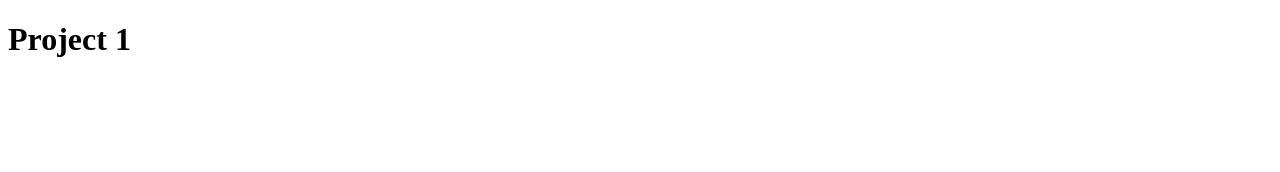
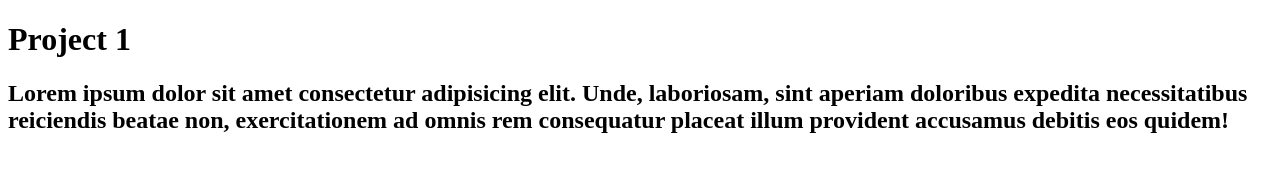
Before and after one commit to PDTayl888/PerScholas-mod1-project, a plain HTML site: page index.html in a window 1280 px wide. Drawn offline with Linux system fonts and the light colour scheme.

Commit message:
edited index.html

```diff
--- a/index.html
+++ b/index.html
@@ -7,5 +7,6 @@
 </head>
 <body>
     <h1>Project 1</h1>
+    <h2>Lorem ipsum dolor sit amet consectetur adipisicing elit. Unde, laboriosam, sint aperiam doloribus expedita necessitatibus reiciendis beatae non, exercitationem ad omnis rem consequatur placeat illum provident accusamus debitis eos quidem!</h2>
 </body>
 </html>
```
